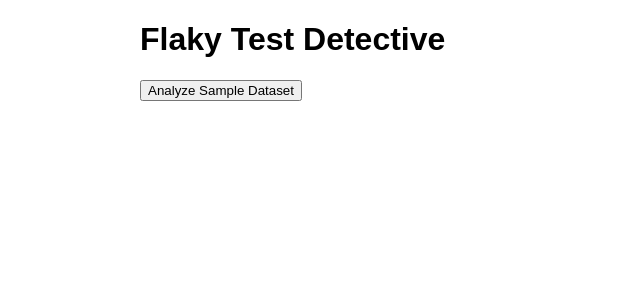
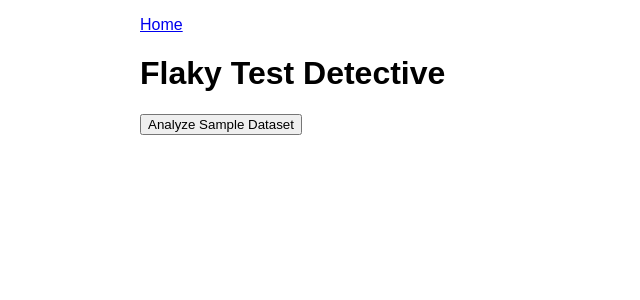
Before and after one commit to marbatis/flaky-test-detective, a FastAPI app: page / in a window 1280 px wide. Shown: the top 300 px of the page, without its empty margins (0-640 px from the left). Run offline with FastAPI, Linux system fonts and the light colour scheme.

Commit message:
Route Home links to launchpad

```diff
--- a/app/templates/index.html
+++ b/app/templates/index.html
@@ -7,6 +7,7 @@
   <title>Flaky Test Detective</title>
 </head>
 <body>
+  <nav><a href="https://ops-demo-launchpad-9fd4e1ed9e00.herokuapp.com/">Home</a></nav>
   <h1>Flaky Test Detective</h1>
   <form method="post" action="/run"><button type="submit">Analyze Sample Dataset</button></form>
 
```
